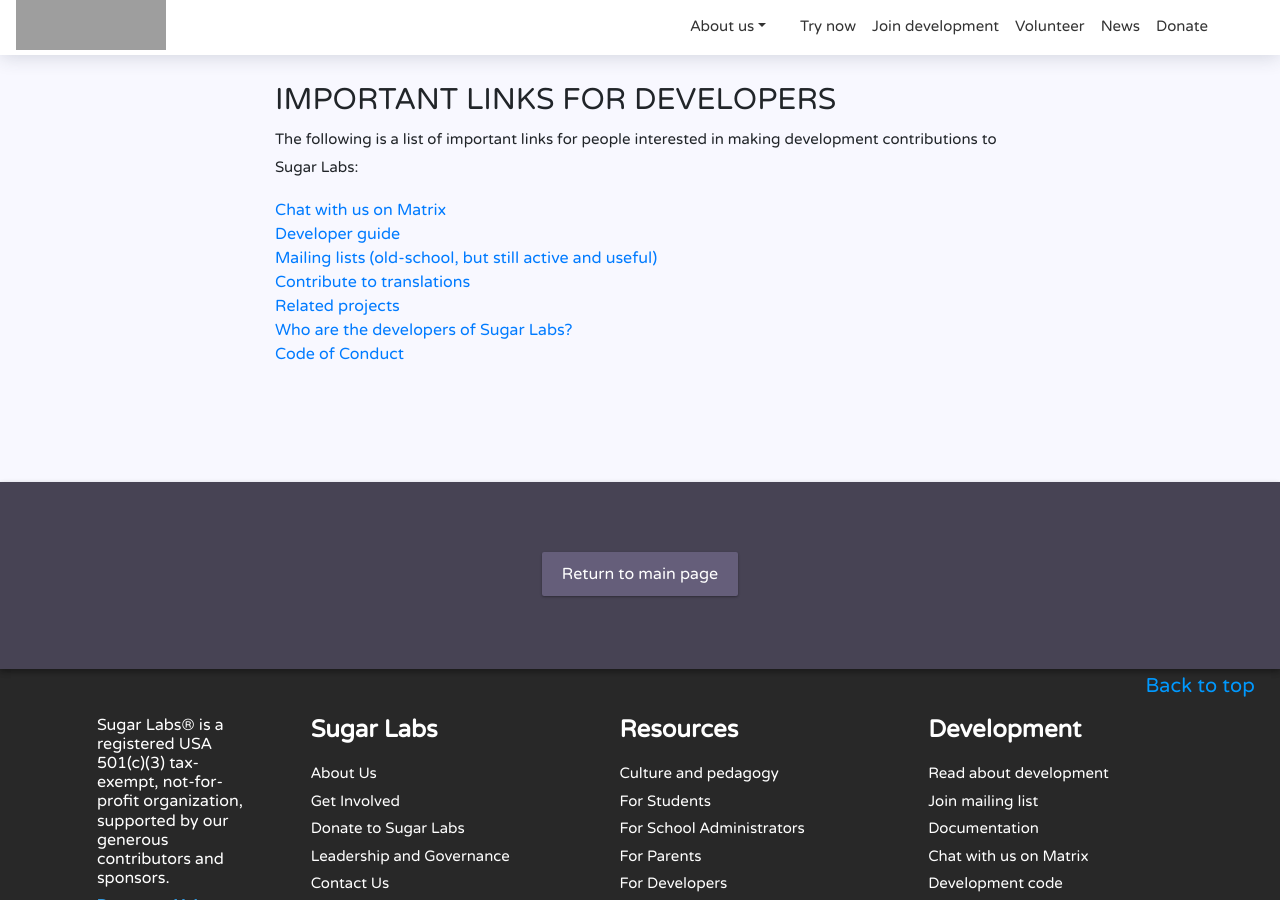
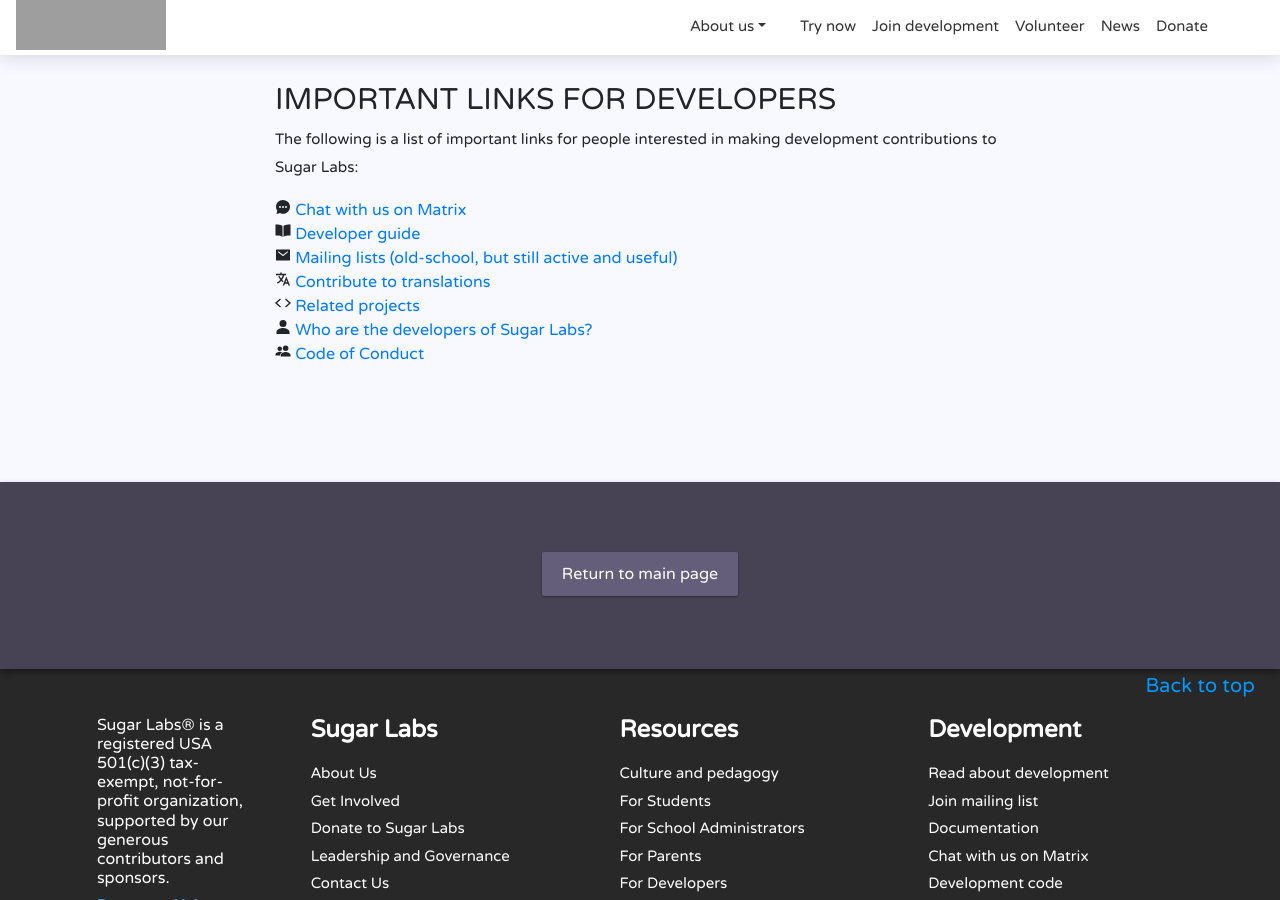
Before and after one commit to sugarlabs/www, a Jekyll site: the page built from develop.html, in a window 1280 px wide and 900 px high, scrolled down 1069 px. Built offline with Jekyll 4.4.1, drawn with Linux system fonts in a browser that asks for light colours; some web fonts are replaced; grey boxes are pictures that could not be loaded.

Commit message:
fixes #493 Add nifty icons to our list on Developers (#499)

```diff
--- a/develop.html
+++ b/develop.html
@@ -98,13 +98,13 @@
                         <h2>IMPORTANT LINKS FOR DEVELOPERS</h2>
                         <p class="customFontSize">The following is a list of important links for people interested in making development contributions to Sugar Labs:
                           <ul>
-			    <li><a href="https://matrix.to/#/#sugar:matrix.org">Chat with us on Matrix</a></li>
-			    <li><a href="https://github.com/sugarlabs/sugar-docs/blob/master/README.md/">Developer guide</a></li>
-                            <li><a href="https://wiki.sugarlabs.org/go/Mailing_Lists">Mailing lists (old-school, but still active and useful)</a></li>
-                            <li><a href="http://translate.sugarlabs.org/">Contribute to translations</a></li>
-			    <li><a href="https://github.com/sugarlabs/sugar-docs/blob/master/README.md">Related projects</a></li><!--What is this?-->
-			    <li><a href="{{ site.baseurl }}/profiles">Who are the developers of Sugar Labs?</a></li>
-			    <li><a href="https://github.com/sugarlabs/sugar-docs/blob/master/src/CODE_OF_CONDUCT.md">Code of Conduct</a></li>
+			    <li><ion-icon name="chatbubble-ellipses-sharp"></ion-icon><a href="https://matrix.to/#/#sugar:matrix.org">&nbsp;Chat with us on Matrix</a></li>
+			    <li><ion-icon name="book-sharp"></ion-icon><a href="https://github.com/sugarlabs/sugar-docs/blob/master/README.md/">&nbsp;Developer guide</a></li>
+                            <li><ion-icon name="mail-sharp"></ion-icon><a href="https://wiki.sugarlabs.org/go/Mailing_Lists">&nbsp;Mailing lists (old-school, but still active and useful)</a></li>
+                            <li><ion-icon name="language-sharp"></ion-icon><a href="http://translate.sugarlabs.org/">&nbsp;Contribute to translations</a></li>
+			    <li><ion-icon name="code-sharp"></ion-icon><a href="https://github.com/sugarlabs/sugar-docs/blob/master/README.md">&nbsp;Related projects</a></li><!--What is this?-->
+			    <li><ion-icon name="person-sharp"></ion-icon><a href="{{ site.baseurl }}/profiles">&nbsp;Who are the developers of Sugar Labs?</a></li>
+			    <li><ion-icon name="people-sharp"></ion-icon><a href="https://github.com/sugarlabs/sugar-docs/blob/master/src/CODE_OF_CONDUCT.md">&nbsp;Code of Conduct</a></li>
                         </ul>
                         </p>
                     </div>
@@ -158,3 +158,6 @@
         </div>
     </div>
 </section>
+
+<script type="module" src="https://unpkg.com/ionicons@7.1.0/dist/ionicons/ionicons.esm.js"></script>
+<script nomodule src="https://unpkg.com/ionicons@7.1.0/dist/ionicons/ionicons.js"></script>
```
